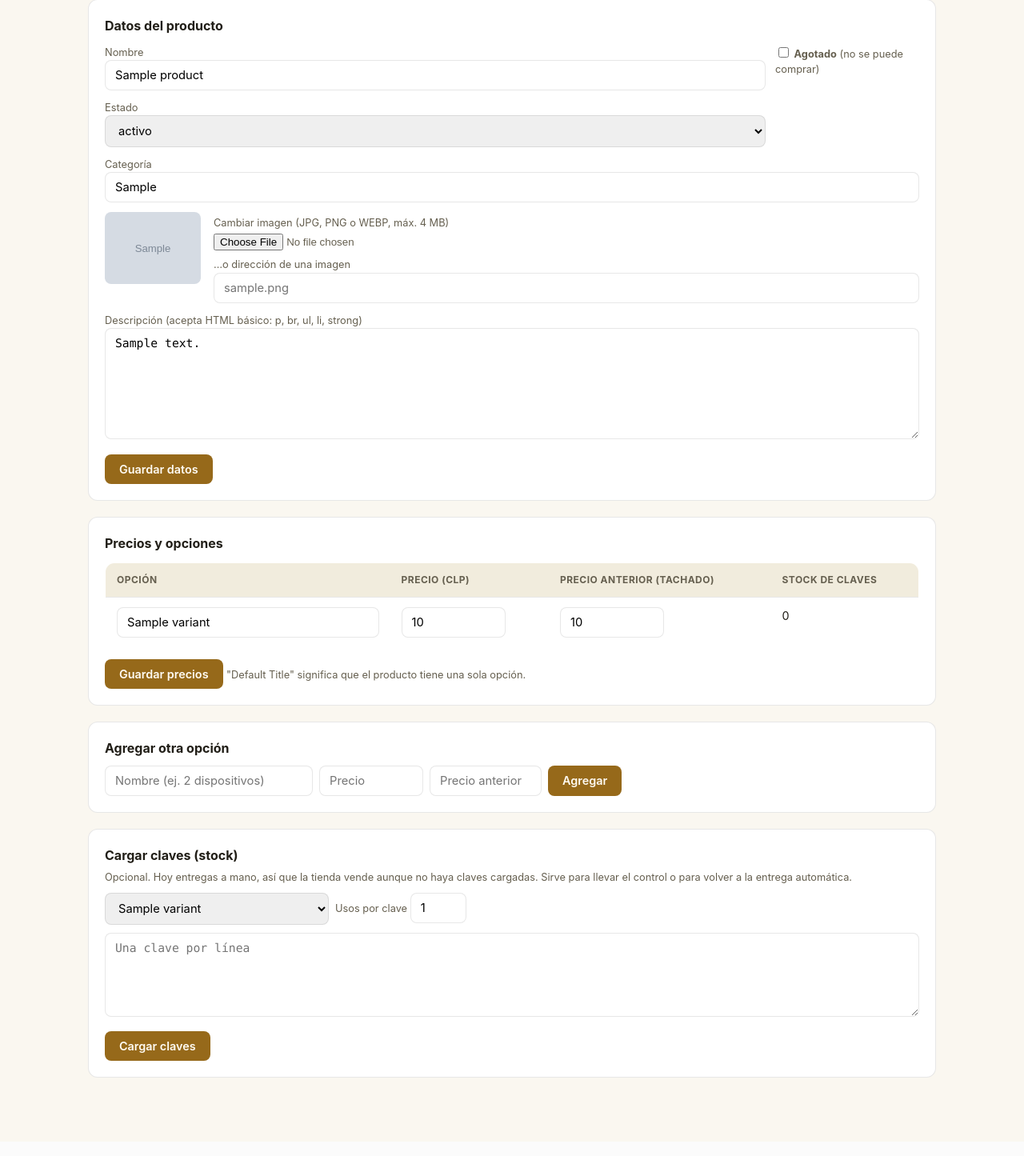
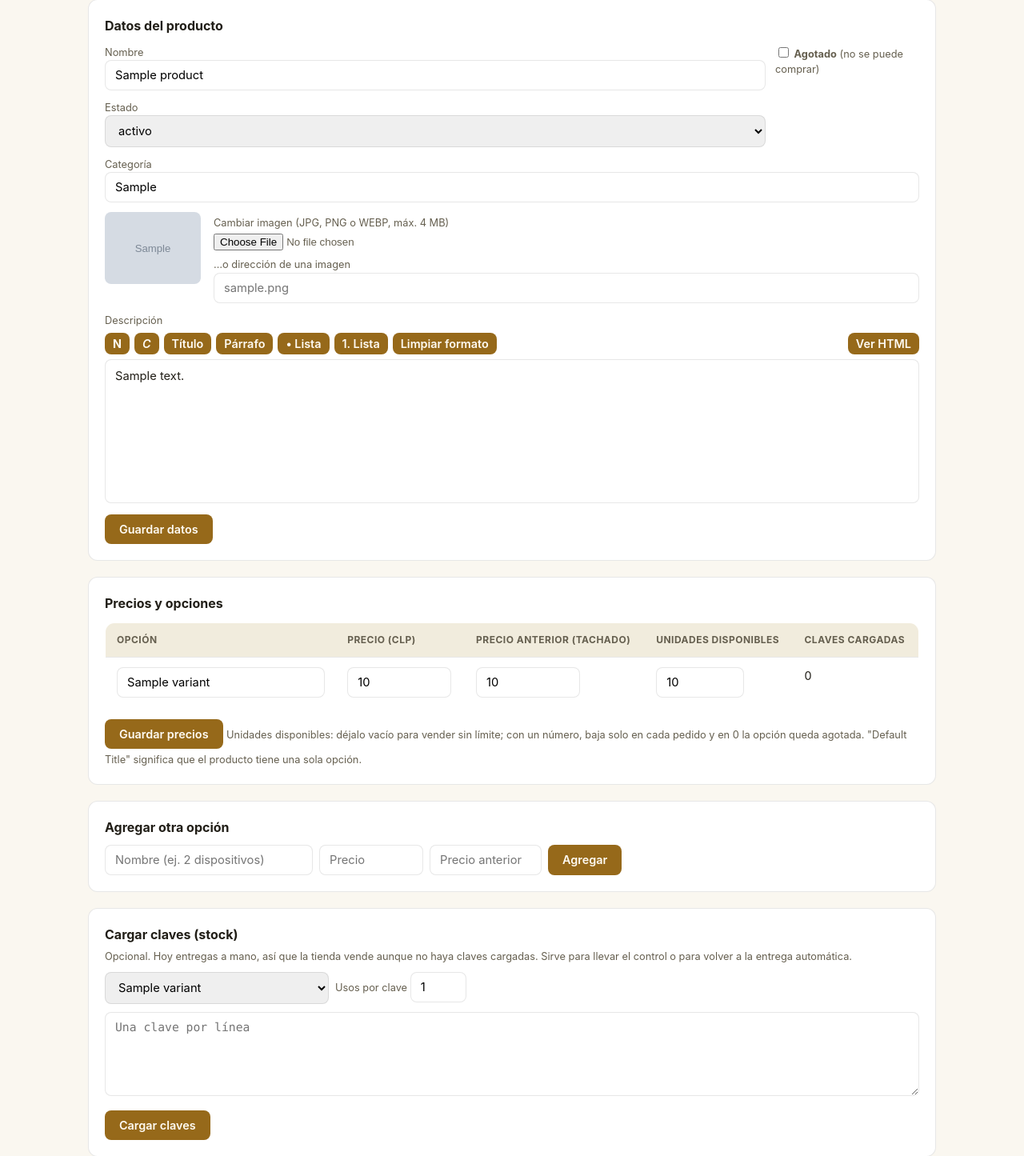
Before and after one commit to Cautiv02/alquimia-tienda, a PHP site: page /admin/producto.php?id=1 in a window 1280 px wide. Shown: the part 160-1605 px from the top of the page at 80% size. Before the commit the page ends 1507 px from the top, so only its background shows below. Run offline with PHP 8.4, Linux system fonts and the light colour scheme; the visitor is signed in with stand-in values (Sample User, id 1); tables that the repository leaves empty or names only in its code hold one stand-in row (values such as "Sample post"); grey boxes marked "Sample" are stand-in pictures; some libraries are stand-ins or nearby versions.

Commit message:
Editor visual de descripción y unidades disponibles por opción
Co-Authored-By: Claude Sonnet 5.5 <noreply@anthropic.com>
Claude-Session: https://claude.ai/code/session_01413QaParovN693Wpzx4NFV

```diff
--- a/admin/producto.php
+++ b/admin/producto.php
@@ -47,12 +47,14 @@ if ($_SERVER['REQUEST_METHOD'] === 'POST') {
             }
         }
     } elseif ($a === 'variantes') {
-        $u = $pdo->prepare("UPDATE product_variants SET title = :t, price = :p, compare_at_price = :c WHERE id = :v AND product_id = :pid");
+        variant_stock_ensure($pdo);
+        $u = $pdo->prepare("UPDATE product_variants SET title = :t, price = :p, compare_at_price = :c, stock_manual = :sm WHERE id = :v AND product_id = :pid");
         foreach ((array) ($_POST['v'] ?? []) as $vid => $row) {
             $price = money_in($row['price'] ?? '');
             if (!$price) continue;
             $u->execute([':t' => trim(mb_substr((string) ($row['title'] ?? 'Default Title'), 0, 200)) ?: 'Default Title',
-                         ':p' => $price, ':c' => money_in($row['compare'] ?? ''), ':v' => (int) $vid, ':pid' => $id]);
+                         ':p' => $price, ':c' => money_in($row['compare'] ?? ''),
+                         ':sm' => (trim((string) ($row['stock'] ?? '')) === '' ? null : max(0, (int) $row['stock'])), ':v' => (int) $vid, ':pid' => $id]);
         }
         $msg = 'Precios guardados.';
     } elseif ($a === 'nueva_variante') {
@@ -117,26 +119,58 @@ flash_show();
       <label class="tag" style="display:block;margin-top:8px;">…o dirección de una imagen<br><input name="image_url_text" value="" placeholder="<?= h($p['image_url']) ?>" style="<?= $in ?>"></label>
     </div>
   </div>
-  <label class="tag" style="display:block;margin-top:12px;">Descripción (acepta HTML básico: p, br, ul, li, strong)<br>
-    <textarea name="description_html" rows="7" style="<?= $in ?>font-family:var(--mono);"><?= h($p['description_html']) ?></textarea></label>
+  <div class="tag" style="margin-top:12px;">Descripción</div>
+  <div id="rt-bar" style="display:flex;gap:6px;flex-wrap:wrap;margin:6px 0;">
+    <button type="button" class="btn-a" data-c="bold" style="padding:5px 10px;"><b>N</b></button>
+    <button type="button" class="btn-a" data-c="italic" style="padding:5px 10px;"><i>C</i></button>
+    <button type="button" class="btn-a" data-c="formatBlock:h3" style="padding:5px 10px;">Título</button>
+    <button type="button" class="btn-a" data-c="formatBlock:p" style="padding:5px 10px;">Párrafo</button>
+    <button type="button" class="btn-a" data-c="insertUnorderedList" style="padding:5px 10px;">• Lista</button>
+    <button type="button" class="btn-a" data-c="insertOrderedList" style="padding:5px 10px;">1. Lista</button>
+    <button type="button" class="btn-a" data-c="removeFormat" style="padding:5px 10px;">Limpiar formato</button>
+    <button type="button" class="btn-a" id="rt-toggle" style="padding:5px 10px;margin-left:auto;">Ver HTML</button>
+  </div>
+  <div id="rt" contenteditable="true" style="<?= $in ?>min-height:180px;max-height:420px;overflow:auto;background:#fff;"></div>
+  <textarea name="description_html" id="rt-src" rows="9" style="<?= $in ?>font-family:var(--mono);display:none;"><?= h($p['description_html']) ?></textarea>
+  <script>
+  (function () {
+    var rt = document.getElementById('rt'), src = document.getElementById('rt-src'), html = false;
+    function clean(h) { var d = document.createElement('div'); d.innerHTML = h;
+      d.querySelectorAll('[style],[color],[class]').forEach(function (e) { e.removeAttribute('style'); e.removeAttribute('color'); e.removeAttribute('class'); });
+      d.querySelectorAll('span').forEach(function (s) { while (s.firstChild) s.parentNode.insertBefore(s.firstChild, s); s.remove(); });
+      d.querySelectorAll('div').forEach(function (s) { var p = document.createElement('p'); while (s.firstChild) p.appendChild(s.firstChild); s.replaceWith(p); });
+      return d.innerHTML; }
+    rt.innerHTML = clean(src.value);
+    document.getElementById('rt-bar').addEventListener('mousedown', function (e) { if (e.target.tagName === 'BUTTON') e.preventDefault(); });
+    document.querySelectorAll('#rt-bar [data-c]').forEach(function (b) { b.addEventListener('click', function () {
+      if (html) return; var c = b.dataset.c.split(':'); rt.focus(); document.execCommand(c[0], false, c[1] ? '<' + c[1] + '>' : null); }); });
+    document.getElementById('rt-toggle').addEventListener('click', function () {
+      html = !html;
+      if (html) { src.value = rt.innerHTML; src.style.display = 'block'; rt.style.display = 'none'; this.textContent = 'Ver editor'; }
+      else { rt.innerHTML = src.value; src.style.display = 'none'; rt.style.display = 'block'; this.textContent = 'Ver HTML'; }
+    });
+    rt.closest('form').addEventListener('submit', function () { if (!html) src.value = rt.innerHTML; });
+  })();
+  </script>
   <p style="margin:14px 0 0;"><button class="btn-a" type="submit">Guardar datos</button></p>
 </form>
 
 <form method="post" class="box"><?= csrf_field() ?><input type="hidden" name="action" value="variantes">
   <strong>Precios y opciones</strong>
   <table class="t" style="margin-top:12px;">
-    <tr><th>Opción</th><th>Precio (CLP)</th><th>Precio anterior (tachado)</th><th>Stock de claves</th></tr>
+    <tr><th>Opción</th><th>Precio (CLP)</th><th>Precio anterior (tachado)</th><th>Unidades disponibles</th><th>Claves cargadas</th></tr>
     <?php foreach ($variants as $v): ?>
     <tr>
       <td><input name="v[<?= (int) $v['id'] ?>][title]" value="<?= h($v['title']) ?>" style="<?= $in ?>"></td>
       <td><input name="v[<?= (int) $v['id'] ?>][price]" value="<?= (int) round((float) $v['price']) ?>" inputmode="numeric" style="<?= $in ?>width:130px;"></td>
       <td><input name="v[<?= (int) $v['id'] ?>][compare]" value="<?= $v['compare_at_price'] ? (int) round((float) $v['compare_at_price']) : '' ?>" inputmode="numeric" style="<?= $in ?>width:130px;"></td>
+      <td><input name="v[<?= (int) $v['id'] ?>][stock]" value="<?= isset($v['stock_manual']) && $v['stock_manual'] !== null ? (int) $v['stock_manual'] : '' ?>" inputmode="numeric" placeholder="sin límite" style="<?= $in ?>width:110px;"></td>
       <td><?= (int) $v['stock'] ?></td>
     </tr>
     <?php endforeach; ?>
   </table>
   <p style="margin:14px 0 0;"><button class="btn-a" type="submit">Guardar precios</button>
-    <span class="tag">"Default Title" significa que el producto tiene una sola opción.</span></p>
+    <span class="tag">Unidades disponibles: déjalo vacío para vender sin límite; con un número, baja solo en cada pedido y en 0 la opción queda agotada. "Default Title" significa que el producto tiene una sola opción.</span></p>
 </form>
 
 <form method="post" class="box"><?= csrf_field() ?><input type="hidden" name="action" value="nueva_variante">
--- a/carrito.php
+++ b/carrito.php
@@ -17,6 +17,8 @@ if ($_SERVER['REQUEST_METHOD'] === 'POST') {
         if ($vid > 0) {
             $pidAdd = 0;
             try { $pq = get_pdo()->prepare("SELECT product_id FROM product_variants WHERE id = :v"); $pq->execute([':v' => $vid]); $pidAdd = (int) $pq->fetchColumn(); } catch (Throwable $e) {}
+            $vsm = variant_stock_map();
+            if (isset($vsm[$vid]) && $vsm[$vid] <= 0) { header('Location: producto.php?id=' . $pidAdd); exit; }
             if ($pidAdd && is_soldout($pidAdd)) { header('Location: ' . ($pidAdd ? 'producto.php?id=' . $pidAdd : 'catalogo.php')); exit; }
             $cart[$vid] = min(CART_MAX_QTY, ($cart[$vid] ?? 0) + $qty);
             try { track_event('cart_add', $pidAdd ?: null); } catch (Throwable $e) {}
@@ -48,7 +50,7 @@ foreach ($cart as $vid => $qty) {
     if (!$r || (int) round((float) $r['price']) <= 0) continue; // producto retirado: se omite
     $unit = (int) round((float) $r['price']);
     $title = $r['pt'] . ((trim((string) $r['vt']) !== '' && $r['vt'] !== 'Default Title') ? ' — ' . $r['vt'] : '');
-    $lines[] = ['vid' => $vid, 'qty' => $qty, 'unit' => $unit, 'title' => $title, 'pid' => $r['pid'], 'img' => $r['image_url'], 'sold' => is_soldout((int) $r['pid'])];
+    $lines[] = ['vid' => $vid, 'qty' => $qty, 'unit' => $unit, 'title' => $title, 'pid' => $r['pid'], 'img' => $r['image_url'], 'sold' => is_soldout((int) $r['pid']) || (isset(variant_stock_map()[(int) $vid]) && variant_stock_map()[(int) $vid] < (int) $qty)];
     $total += $unit * $qty; $clean[$vid] = $qty;
 }
 $soldLines = []; foreach ($lines as $l) if (!empty($l['sold'])) $soldLines[] = $l['title'];
--- a/checkout-create-preference.php
+++ b/checkout-create-preference.php
@@ -94,6 +94,8 @@ foreach ($wanted as $vid => $qty) {
     $stmt->execute([':id' => $vid]);
     $variant = $stmt->fetch();
     if (!$variant) checkout_error('Uno de los productos ya no está disponible. Revisa tu carrito.', 404);
+    $vsm = variant_stock_map();
+    if (isset($vsm[(int) $variant['id']]) && $vsm[(int) $variant['id']] < (int) $qty) checkout_error('«' . $variant['product_title'] . '» (' . $variant['variant_title'] . ') ' . ($vsm[(int) $variant['id']] <= 0 ? 'está agotado' : 'solo tiene ' . $vsm[(int) $variant['id']] . ' unidad(es) disponible(s)') . '. Ajusta tu carrito.', 409);
     if (is_soldout((int) $variant['product_id'])) checkout_error('«' . $variant['product_title'] . '» está agotado por ahora. Quítalo del carrito para continuar.', 409);
     $unitPrice = (int) round((float) $variant['price']);
     if ($unitPrice <= 0) checkout_error('Un producto no tiene un precio válido. Escríbenos por WhatsApp.', 422);
@@ -167,6 +169,10 @@ try {
     foreach ($lines as $l) {
         $insItem->execute([':oid' => $orderId, ':pid' => $l['v']['product_id'], ':vid' => $l['v']['id'], ':title' => $l['title'], ':qty' => $l['qty'], ':price' => $l['orig'] ?? $l['unit']]);
     }
+    try {
+        $dec = $pdo->prepare("UPDATE product_variants SET stock_manual = GREATEST(stock_manual - :q, 0) WHERE id = :v AND stock_manual IS NOT NULL");
+        foreach ($lines as $l) $dec->execute([':q' => $l['qty'], ':v' => $l['v']['id']]);
+    } catch (Throwable $e) { /* columna aún no creada */ }
     if ($couponCode) {
         $pdo->prepare("UPDATE orders SET discount_code = :c, discount_amount = :d WHERE id = :id")->execute([':c' => $couponCode, ':d' => $discount, ':id' => $orderId]);
     }
--- a/soldout-lib.php
+++ b/soldout-lib.php
@@ -20,3 +20,13 @@ function soldout_set(PDO $pdo, int $productId, bool $on): void {
     $pdo->prepare("UPDATE products SET sold_out = :x WHERE id = :id")->execute([':x' => $on ? 1 : 0, ':id' => $productId]);
     try { $pdo->prepare("UPDATE home_section_items SET sold_out = :x WHERE product_id = :id")->execute([':x' => $on ? 1 : 0, ':id' => $productId]); } catch (Throwable $e) {}
 }
+
+/** Stock manual por opción (product_variants.stock_manual; NULL = sin límite). @return array<int,int> */
+function variant_stock_map(): array {
+    static $m = null; if ($m !== null) return $m; $m = [];
+    try { foreach (get_pdo()->query("SELECT id, stock_manual FROM product_variants WHERE stock_manual IS NOT NULL")->fetchAll() as $r) $m[(int) $r['id']] = (int) $r['stock_manual']; } catch (Throwable $e) {}
+    return $m;
+}
+function variant_stock_ensure(PDO $pdo): void {
+    try { $pdo->exec("ALTER TABLE product_variants ADD COLUMN stock_manual INT NULL DEFAULT NULL"); } catch (Throwable $e) {}
+}
```
Also changed, not shown: producto.php (+5 -3 lines).
